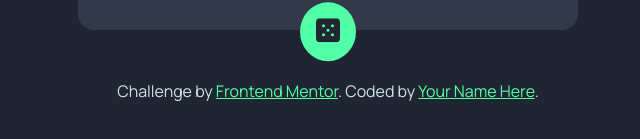
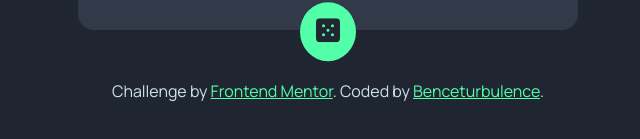
Before and after one commit to benceturbulence/FrontendMentor-advice-generator-app-main, a plain HTML site: page index.html in a window 1280 px wide. Shown: the part 223-362 px from the top of the page, 312-952 px from the left. Drawn offline with Linux system fonts and the light colour scheme.

Commit message:
github data corrected

```diff
--- a/index.html
+++ b/index.html
@@ -27,7 +27,7 @@
 
   <div class="attribution">
     Challenge by <a href="https://www.frontendmentor.io?ref=challenge" target="_blank">Frontend Mentor</a>.
-    Coded by <a href="#">Your Name Here</a>.
+    Coded by <a href="https://github.com/benceturbulence/">Benceturbulence</a>.
   </div>
   <script src="index.js"></script>
 </body>
```
